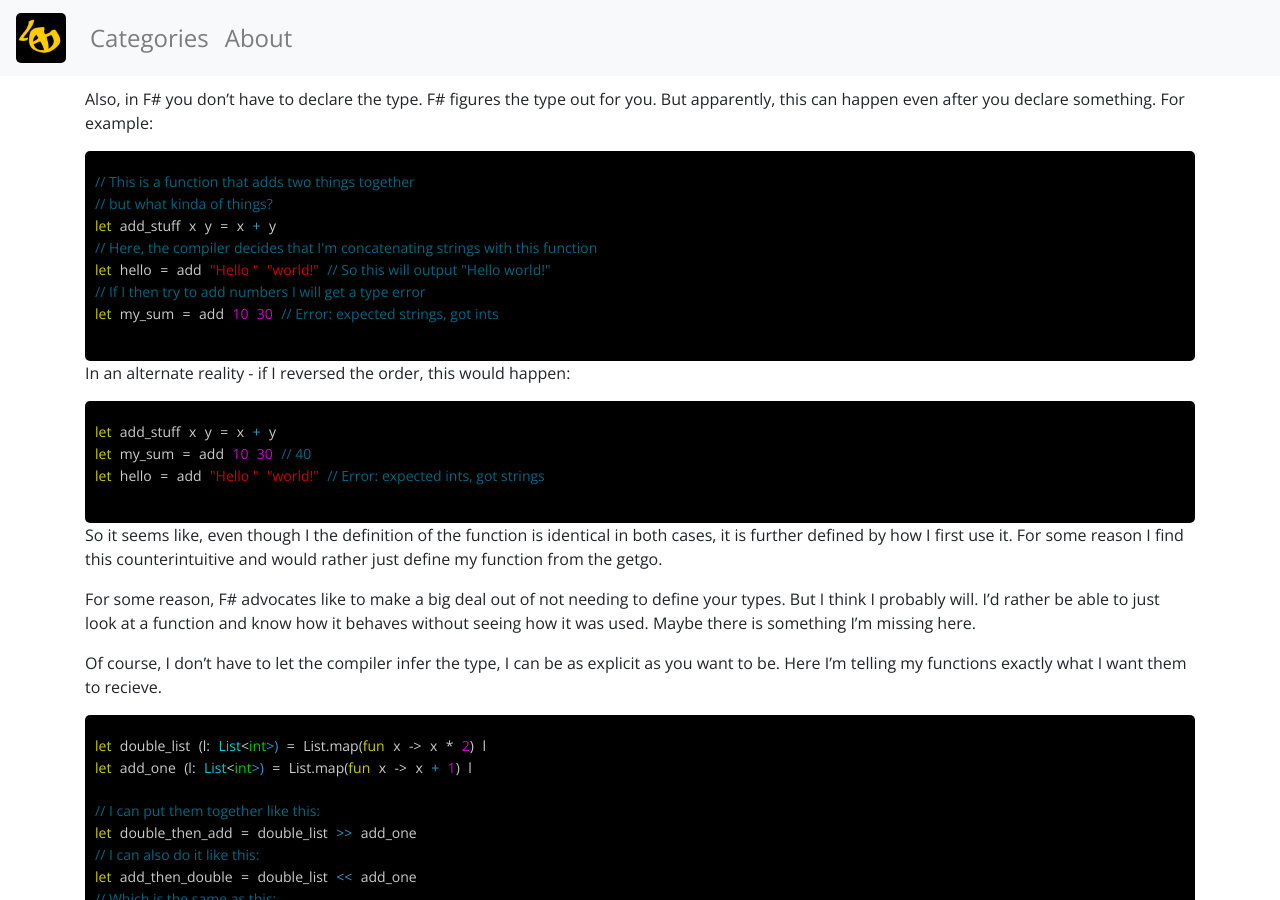
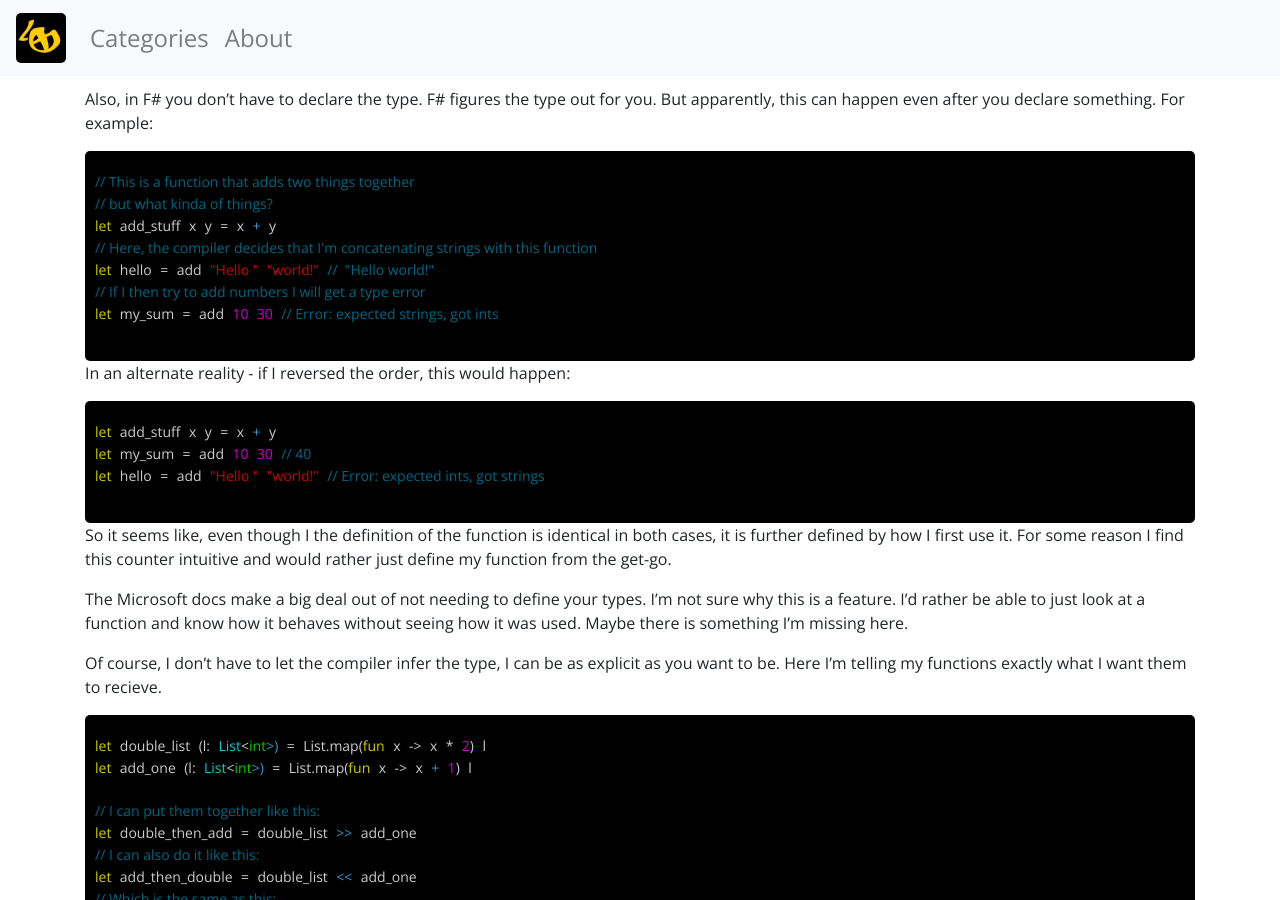
Before and after one commit to DewofyourYouth/DewofyourYouth.github.io, a Jekyll site: the page built from _posts/2021-01-10-first-impressions-of-fsharp.md, in a window 1280 px wide and 900 px high, scrolled down 639 px. Built offline with Jekyll 4.4.1, drawn with Linux system fonts in a browser that asks for light colours; nearby versions of some CDN libraries; some web fonts are replaced; comment, search, counter and statistics services are not loaded.

Commit message:
further edits

````diff
--- a/_posts/2021-01-10-first-impressions-of-fsharp.md
+++ b/_posts/2021-01-10-first-impressions-of-fsharp.md
@@ -36,7 +36,7 @@ Also, in F# you don't have to declare the type. F# figures the type out for you.
 // but what kinda of things?
 let add_stuff x y = x + y
 // Here, the compiler decides that I'm concatenating strings with this function
-let hello = add "Hello " "world!" // So this will output "Hello world!"
+let hello = add "Hello " "world!" //  "Hello world!"
 // If I then try to add numbers I will get a type error
 let my_sum = add 10 30 // Error: expected strings, got ints
 ```
@@ -49,9 +49,9 @@ let my_sum = add 10 30 // 40
 let hello = add "Hello " "world!" // Error: expected ints, got strings
 ```
 
-So it seems like, even though I the definition of the function is identical in both cases, it is further defined by how I first use it. For some reason I find this counterintuitive and would rather just define my function from the getgo.
+So it seems like, even though I the definition of the function is identical in both cases, it is further defined by how I first use it. For some reason I find this counter intuitive and would rather just define my function from the get-go.
 
-For some reason, F# advocates like to make a big deal out of not needing to define your types. But I think I probably will. I'd rather be able to just look at a function and know how it behaves without seeing how it was used. Maybe there is something I'm missing here.
+The Microsoft docs make a big deal out of not needing to define your types. I'm not sure why this is a feature. I'd rather be able to just look at a function and know how it behaves without seeing how it was used. Maybe there is something I'm missing here.
 
 Of course, I don't have to let the compiler infer the type, I can be as explicit as you want to be. Here I'm telling my functions exactly what I want them to recieve.
 
````
